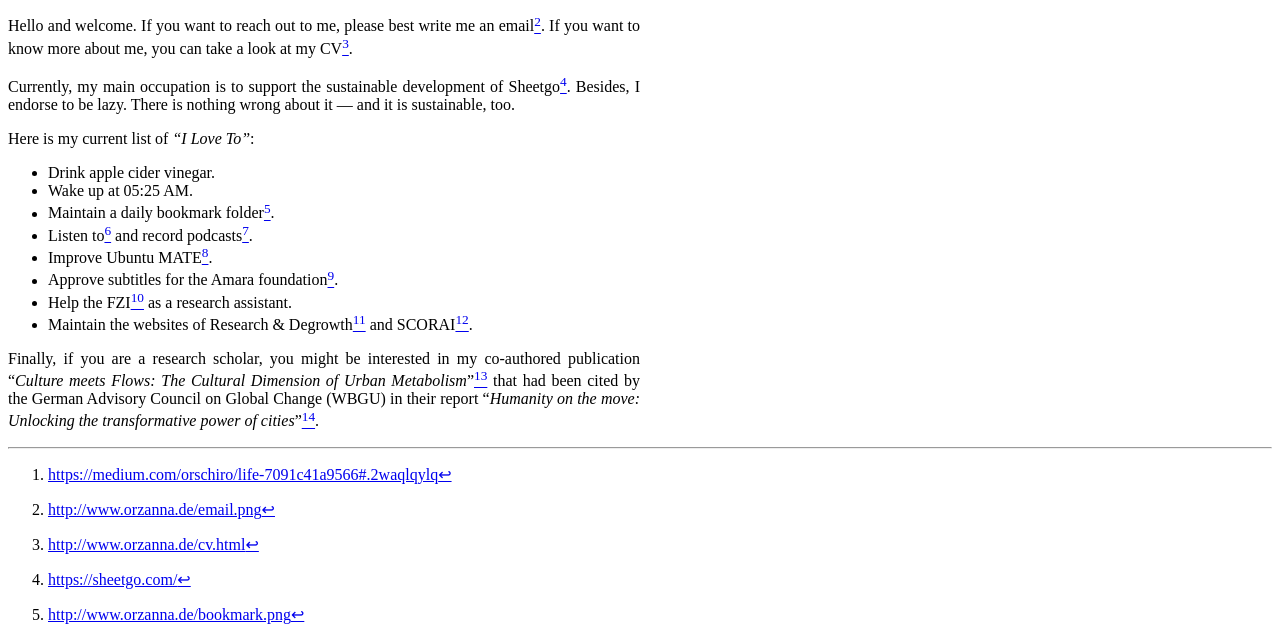
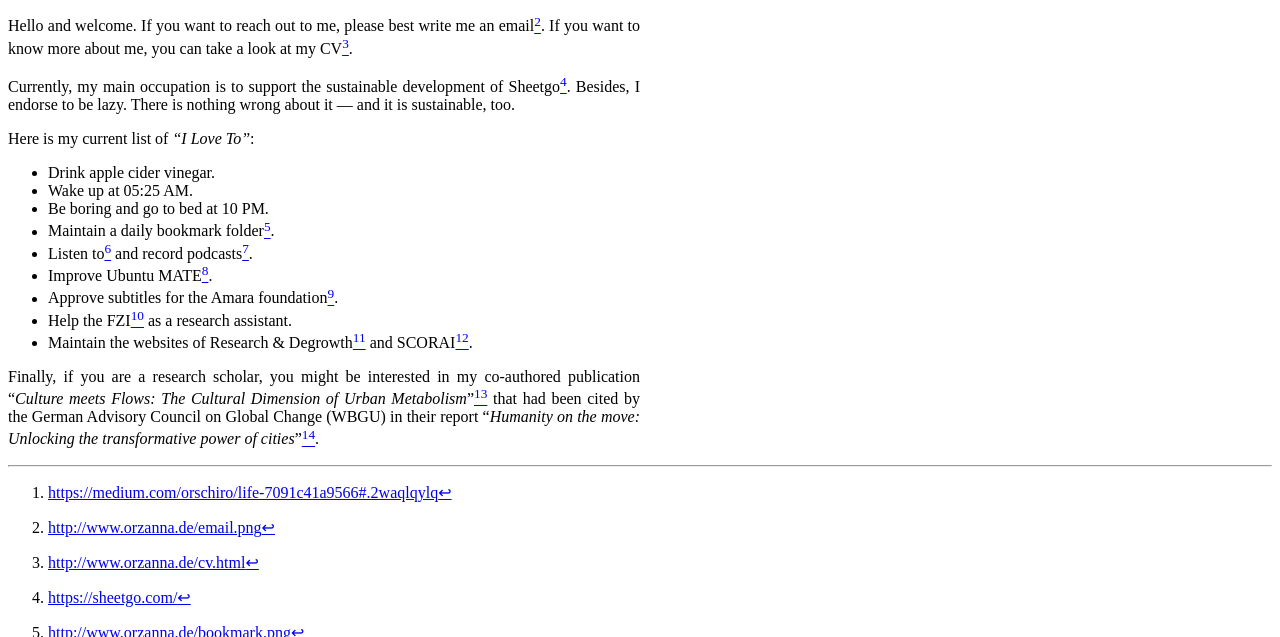
Before and after one commit to orschiro/orzanna, a plain HTML site: page index.html in a window 1280 px wide. Shown: the part 123-760 px from the top of the page. Drawn offline with Linux system fonts and the light colour scheme.

Commit message:
Bed time

```diff
--- a/index.html
+++ b/index.html
@@ -23,6 +23,7 @@
 <ul>
 <li>Drink apple cider vinegar.</li>
 <li>Wake up at 05:25 AM.</li>
+<li>Be boring and go to bed at 10 PM.</li>
 <li>Maintain a daily bookmark folder<a href="#fn5" class="footnoteRef" id="fnref5"><sup>5</sup></a>.</li>
 <li>Listen to<a href="#fn6" class="footnoteRef" id="fnref6"><sup>6</sup></a> and record podcasts<a href="#fn7" class="footnoteRef" id="fnref7"><sup>7</sup></a>.</li>
 <li>Improve Ubuntu MATE<a href="#fn8" class="footnoteRef" id="fnref8"><sup>8</sup></a>.</li>
```
Also changed, not shown: 1 other file.
